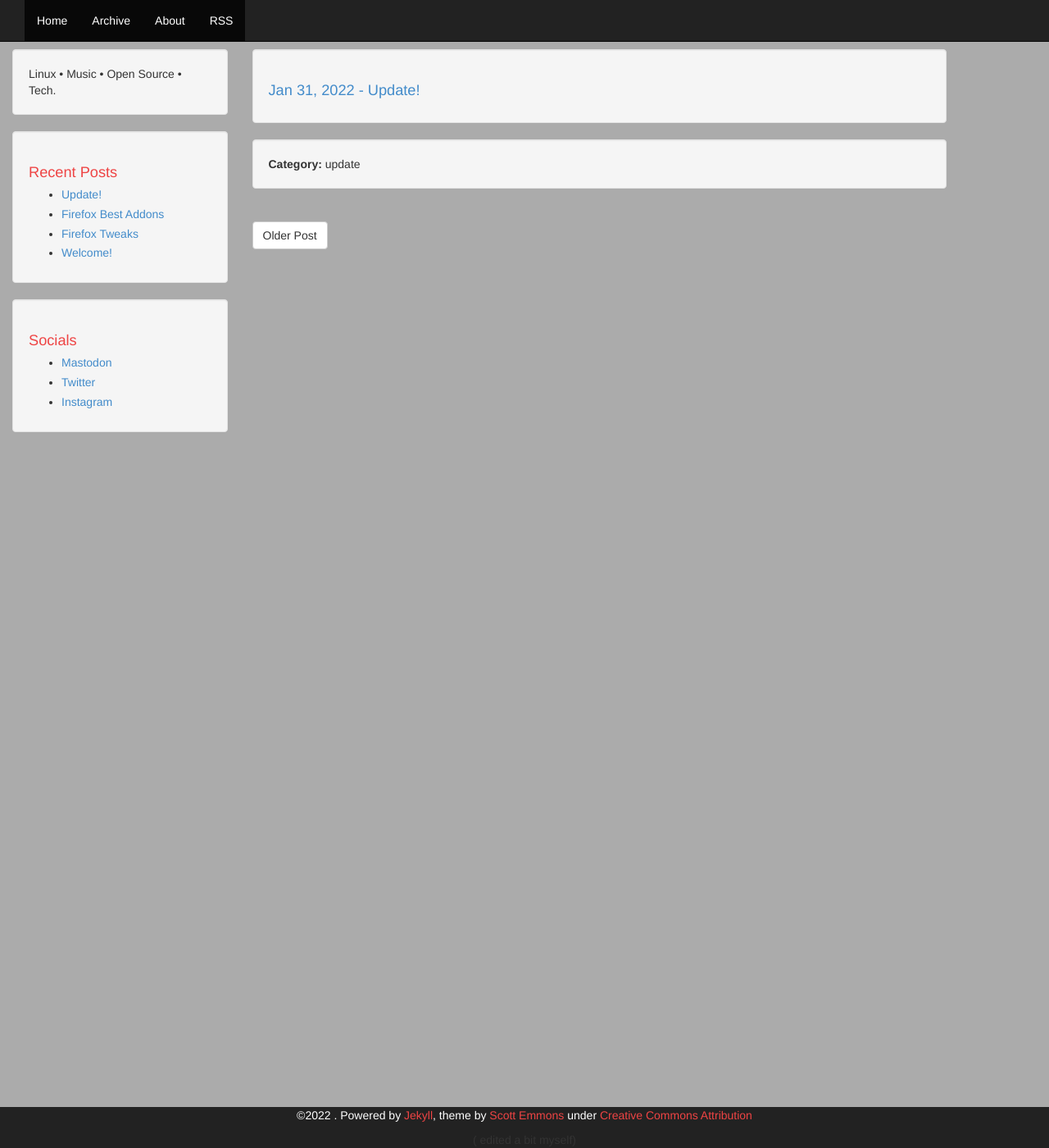
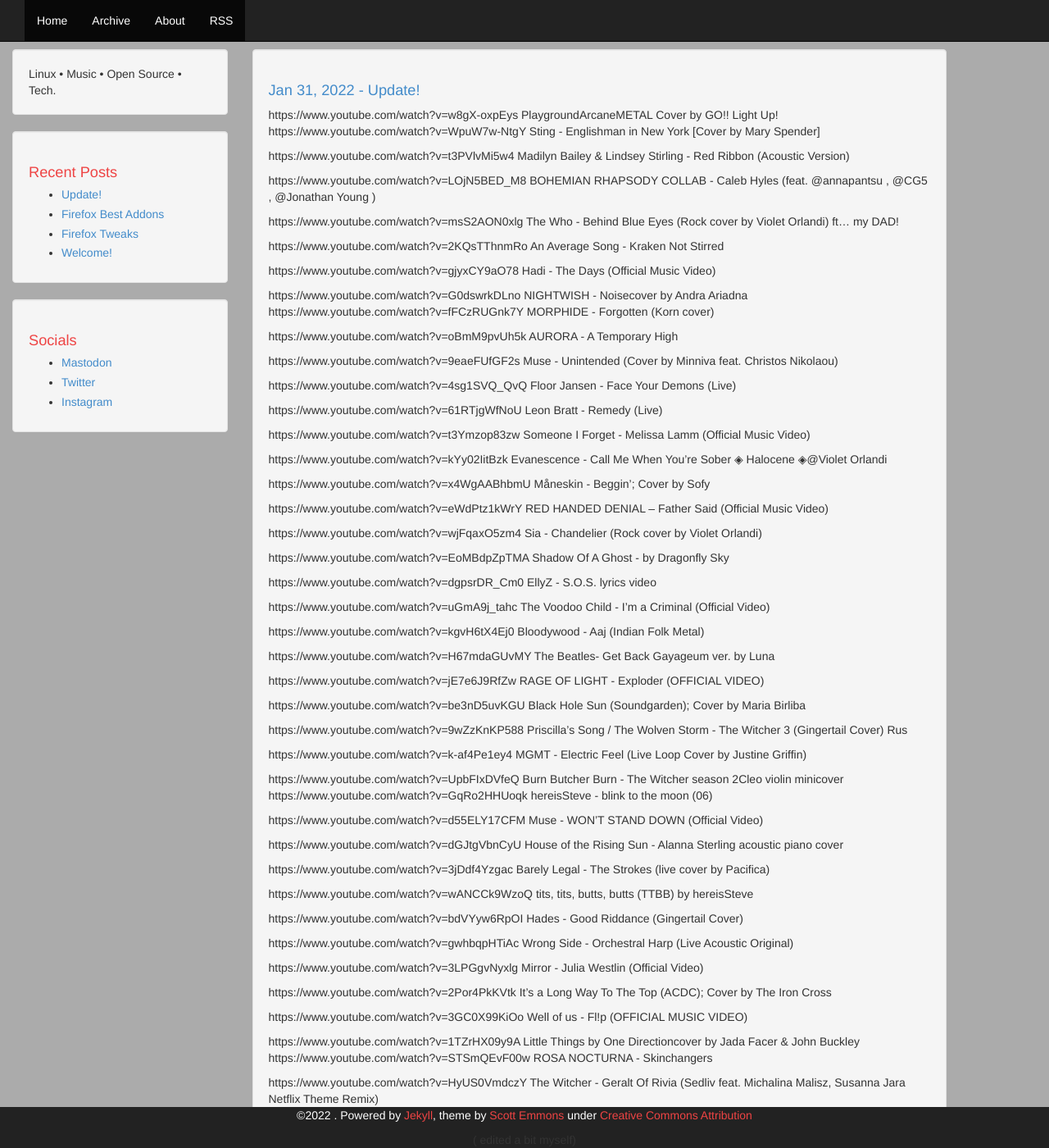
Before and after one commit to marekpistorius/blog.github.io, a Jekyll site: the page built from _posts/2022-01-31-update.markdown, in a window 1280 px wide and 1400 px high. Shown: the whole window at 82% size. Built offline with Jekyll 4.4.1, drawn with Linux system fonts in a browser that asks for light colours.

Commit message:
Update 2022-01-31-update.markdown

```diff
--- a/_posts/2022-01-31-update.markdown
+++ b/_posts/2022-01-31-update.markdown
@@ -4,3 +4,87 @@
 date:   2022-01-31 21:00:00 +0000
 categories: update
 ---
+
+https://www.youtube.com/watch?v=w8gX-oxpEys Playground | Arcane | METAL Cover by GO!! Light Up!
+
+https://www.youtube.com/watch?v=WpuW7w-NtgY Sting - Englishman in New York [Cover by Mary Spender]
+
+https://www.youtube.com/watch?v=t3PVlvMi5w4 Madilyn Bailey & Lindsey Stirling - Red Ribbon (Acoustic Version)
+
+https://www.youtube.com/watch?v=LOjN5BED_M8 BOHEMIAN RHAPSODY COLLAB - Caleb Hyles (feat. @annapantsu , @CG5 , @Jonathan Young )
+
+https://www.youtube.com/watch?v=msS2AON0xlg The Who - Behind Blue Eyes (Rock cover by Violet Orlandi) ft... my DAD!
+
+https://www.youtube.com/watch?v=2KQsTThnmRo An Average Song - Kraken Not Stirred
+
+https://www.youtube.com/watch?v=gjyxCY9aO78 Hadi - The Days (Official Music Video)
+
+https://www.youtube.com/watch?v=G0dswrkDLno NIGHTWISH - Noise | cover by Andra Ariadna
+
+https://www.youtube.com/watch?v=fFCzRUGnk7Y MORPHIDE - Forgotten (Korn cover)
+
+https://www.youtube.com/watch?v=oBmM9pvUh5k AURORA - A Temporary High
+
+https://www.youtube.com/watch?v=9eaeFUfGF2s Muse - Unintended (Cover by Minniva feat. Christos Nikolaou)
+
+https://www.youtube.com/watch?v=4sg1SVQ_QvQ Floor Jansen - Face Your Demons (Live)
+
+https://www.youtube.com/watch?v=61RTjgWfNoU Leon Bratt - Remedy (Live)
+
+https://www.youtube.com/watch?v=t3Ymzop83zw Someone I Forget - Melissa Lamm (Official Music Video)
+
+https://www.youtube.com/watch?v=kYy02IitBzk Evanescence - Call Me When You're Sober ◈ Halocene ◈@Violet Orlandi
+
+https://www.youtube.com/watch?v=x4WgAABhbmU Måneskin - Beggin'; Cover by Sofy
+
+https://www.youtube.com/watch?v=eWdPtz1kWrY RED HANDED DENIAL – Father Said (Official Music Video)
+
+https://www.youtube.com/watch?v=wjFqaxO5zm4 Sia - Chandelier (Rock cover by Violet Orlandi)
+
+https://www.youtube.com/watch?v=EoMBdpZpTMA Shadow Of A Ghost - by Dragonfly Sky
+
+https://www.youtube.com/watch?v=dgpsrDR_Cm0 EllyZ - S.O.S. lyrics video
+
+https://www.youtube.com/watch?v=uGmA9j_tahc The Voodoo Child - I'm a Criminal (Official Video)
+
+https://www.youtube.com/watch?v=kgvH6tX4Ej0 Bloodywood - Aaj (Indian Folk Metal)
+
+https://www.youtube.com/watch?v=H67mdaGUvMY The Beatles- Get Back Gayageum ver. by Luna
+
+https://www.youtube.com/watch?v=jE7e6J9RfZw RAGE OF LIGHT - Exploder (OFFICIAL VIDEO)
+
+https://www.youtube.com/watch?v=be3nD5uvKGU Black Hole Sun (Soundgarden); Cover by Maria Birliba
+
+https://www.youtube.com/watch?v=9wZzKnKP588 Priscilla's Song / The Wolven Storm - The Witcher 3 (Gingertail Cover) Rus
+
+https://www.youtube.com/watch?v=k-af4Pe1ey4 MGMT - Electric Feel (Live Loop Cover by Justine Griffin)
+
+https://www.youtube.com/watch?v=UpbFIxDVfeQ Burn Butcher Burn - The Witcher season 2 | Cleo violin minicover
+
+https://www.youtube.com/watch?v=GqRo2HHUoqk hereisSteve - blink to the moon (06)
+
+https://www.youtube.com/watch?v=d55ELY17CFM Muse - WON'T STAND DOWN (Official Video)
+
+https://www.youtube.com/watch?v=dGJtgVbnCyU House of the Rising Sun - Alanna Sterling acoustic piano cover
+
+https://www.youtube.com/watch?v=3jDdf4Yzgac Barely Legal - The Strokes (live cover by Pacifica)
+
+https://www.youtube.com/watch?v=wANCCk9WzoQ tits, tits, butts, butts (TTBB) by hereisSteve
+
+https://www.youtube.com/watch?v=bdVYyw6RpOI Hades - Good Riddance (Gingertail Cover)
+
+https://www.youtube.com/watch?v=gwhbqpHTiAc Wrong Side - Orchestral Harp (Live Acoustic Original)
+
+https://www.youtube.com/watch?v=3LPGgvNyxlg Mirror - Julia Westlin (Official Video)
+
+https://www.youtube.com/watch?v=2Por4PkKVtk It's a Long Way To The Top (ACDC); Cover by The Iron Cross
+
+https://www.youtube.com/watch?v=3GC0X99KiOo Well of us - Fl!p (OFFICIAL MUSIC VIDEO)
+
+https://www.youtube.com/watch?v=1TZrHX09y9A Little Things by One Direction | cover by Jada Facer & John Buckley
+
+https://www.youtube.com/watch?v=STSmQEvF00w ROSA NOCTURNA - Skinchangers
+
+https://www.youtube.com/watch?v=HyUS0VmdczY The Witcher - Geralt Of Rivia (Sedliv feat. Michalina Malisz, Susanna Jara Netflix Theme Remix)
+
+https://www.youtube.com/watch?v=KJH4lj-ApRc Coco Smith - When The World Will End
```
